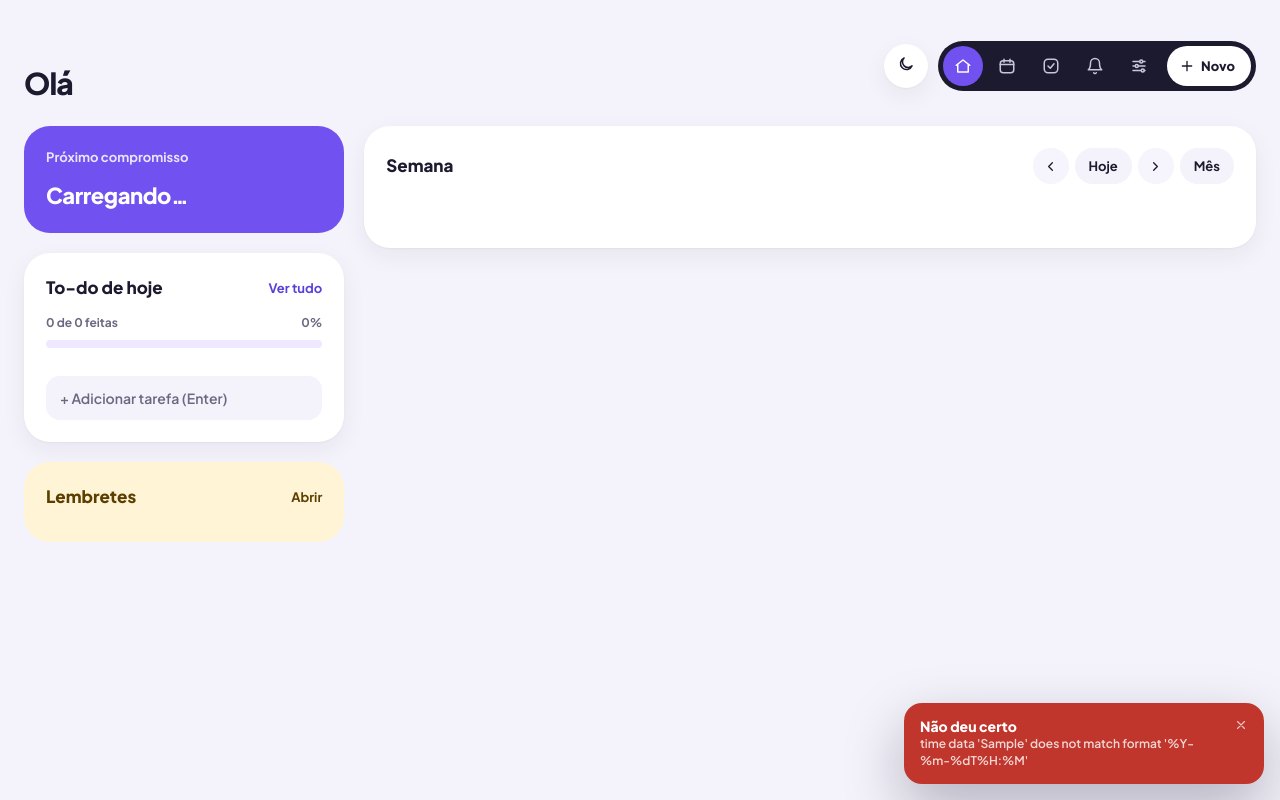
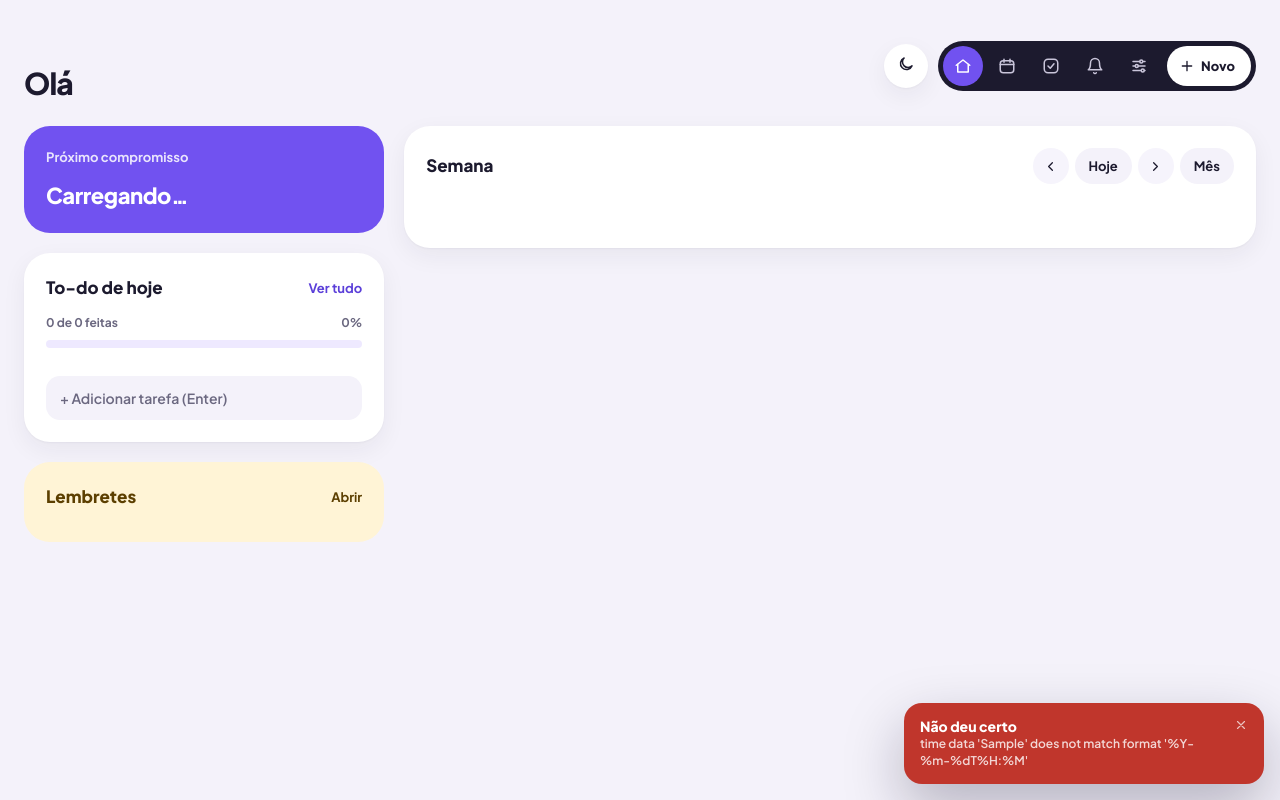
Before and after one commit to ana-psg/daily-life-app, a Flask app: page / in a window 1280 px wide. Run offline with Flask 3, Linux system fonts and the light colour scheme; data comes from the database, SQL or seed files in the repository; tables that the repository leaves empty hold one stand-in row (values such as "Sample post"); data that the repository does not hold is empty.

Commit message:
Telas: tokens de cor e escala, proporções e nada de estilo solto no JS
- cores que estavam fixas (status, prioridade, dock, interruptor, avisos) viram
  tokens nos dois temas; o aviso de erro fica legível no tema escuro (--on-danger)
- escalas de espaço, cantos e texto em tokens.css; altura da hora (--hour)
  compartilhada entre o CSS e o timeline.js
- coluna lateral do painel mais larga: as tarefas cabem numa linha
- semana e mês encolhem em janela estreita em vez de rolar para o lado
- estilos gerados no JS (painel, widget, to-do, lembretes, configurações,
  calendário) trocados por classes
- capturas em janela estreita (900 px), incluindo a tela de entrar, com
  verificação de rolagem lateral

Co-Authored-By: Claude Opus 5.5 <noreply@anthropic.com>

```diff
--- a/dailylife/static/css/base.css
+++ b/dailylife/static/css/base.css
@@ -122,7 +122,7 @@ body[data-local='0'] .desk-only {
   align-items: flex-start;
 }
 .col-side {
-  flex: 1 1 320px;
+  flex: 1 1 360px;
   min-width: 0;
   display: flex;
   flex-direction: column;
@@ -268,10 +268,10 @@ body[data-local='0'] .desk-only {
   flex: none;
 }
 .dot.ok {
-  background: #36b072;
+  background: var(--ok);
 }
 .dot.warn {
-  background: #f2a93b;
+  background: var(--warn);
 }
 .dot.off {
   background: var(--check);
@@ -303,7 +303,7 @@ body[data-local='0'] .desk-only {
   color: var(--on-accent);
 }
 .dock a:not([aria-current]):hover {
-  color: #fff;
+  color: var(--dock-hover);
 }
 .dock .new {
   display: inline-flex;
@@ -312,8 +312,8 @@ body[data-local='0'] .desk-only {
   height: 40px;
   padding: 0 16px 0 12px;
   border-radius: 999px;
-  background: #ffffff;
-  color: #1c1a2e;
+  background: var(--dock-new);
+  color: var(--dock-new-ink);
   font-size: 13px;
   font-weight: 800;
   border: none;
--- a/dailylife/static/css/janelas.css
+++ b/dailylife/static/css/janelas.css
@@ -153,7 +153,7 @@ textarea.in {
 }
 .toast {
   background: var(--dock);
-  color: #fff;
+  color: var(--toast-ink);
   border-radius: 18px;
   padding: 14px 16px;
   box-shadow: var(--modal-shadow);
@@ -181,7 +181,7 @@ textarea.in {
 }
 .toast.err {
   background: var(--danger);
-  color: #fff;
+  color: var(--on-danger);
 }
 @keyframes up {
   from {
--- a/dailylife/static/css/painel.css
+++ b/dailylife/static/css/painel.css
@@ -152,10 +152,10 @@
   flex: none;
 }
 .prio.alta {
-  background: #e5484d;
+  background: var(--prio-alta);
 }
 .prio.media {
-  background: #f2a93b;
+  background: var(--warn);
 }
 .prio.baixa {
   background: var(--check);
@@ -233,7 +233,7 @@
   overflow-x: auto;
 }
 .tl {
-  min-width: 680px;
+  min-width: min(680px, 100%);
   display: flex;
   flex-direction: column;
   gap: 8px;
@@ -288,7 +288,7 @@
 }
 .tl-hours span {
   flex: none;
-  height: 44px;
+  height: var(--hour);
   font-size: 11px;
   font-weight: 600;
   color: var(--muted);
@@ -299,14 +299,14 @@
 }
 .tl-col {
   position: relative;
-  height: 1056px;
+  height: calc(24 * var(--hour));
   border-radius: 14px;
   background-image: repeating-linear-gradient(
     to bottom,
     var(--line) 0,
     var(--line) 1px,
     transparent 1px,
-    transparent 44px
+    transparent var(--hour)
   );
   cursor: copy;
 }
@@ -314,7 +314,7 @@
   background-color: var(--today-col);
 }
 .ev {
-  --c: #7152f0;
+  --c: var(--accent);
   background: color-mix(in srgb, var(--c) var(--tint-bg), var(--surface));
   color: color-mix(in srgb, var(--c) var(--tint-fg), var(--ink));
   border: none;
--- a/dailylife/static/css/telas.css
+++ b/dailylife/static/css/telas.css
@@ -1,6 +1,6 @@
 /* ---------- mês ---------- */
 .month-wrap {
-  min-width: 640px;
+  min-width: min(640px, 100%);
 }
 .month-head {
   display: grid;
@@ -221,7 +221,7 @@
   gap: 14px;
 }
 .rem {
-  --c: #f2b33d;
+  --c: var(--warn);
   background: var(--surface);
   border-radius: 22px;
   padding: 16px;
@@ -380,7 +380,7 @@
   width: 22px;
   height: 22px;
   border-radius: 999px;
-  background: #fff;
+  background: var(--knob);
   transition: left 0.15s;
 }
 .switch[aria-checked='true'] {
--- a/dailylife/static/css/tokens.css
+++ b/dailylife/static/css/tokens.css
@@ -1,4 +1,26 @@
 /* Cores do Daily Life. Tema claro é o padrão; [data-theme="escuro"] troca tudo. */
+
+/* Escalas que não mudam com o tema: use estas em vez de números soltos. */
+:root {
+  --space-1: 4px;
+  --space-2: 8px;
+  --space-3: 12px;
+  --space-4: 16px;
+  --space-5: 20px;
+  --space-6: 24px;
+  --space-8: 32px;
+  --radius-sm: 12px; /* itens dentro de um cartão (menu, chips, células) */
+  --radius: 18px;
+  --radius-lg: 26px; /* cartões */
+  --text-xs: 12px;
+  --text-sm: 13px;
+  --text-md: 14px;
+  --text-lg: 16px;
+  --text-xl: 22px;
+  --text-2xl: 30px;
+  --hour: 44px; /* altura de uma hora na linha do tempo (timeline.js lê este valor) */
+}
+
 :root,
 [data-theme='claro'] {
   --bg: #f4f2fa;
@@ -23,6 +45,15 @@
   --now: #e5484d;
   --today-col: #f7f4ff;
   --check: #c9c5da;
+  --ok: #36b072;
+  --warn: #f2a93b;
+  --prio-alta: #e5484d;
+  --on-danger: #ffffff;
+  --dock-hover: #ffffff;
+  --dock-new: #ffffff;
+  --dock-new-ink: #1c1a2e;
+  --toast-ink: #ffffff;
+  --knob: #ffffff;
   --shadow: 0 1px 2px rgba(28, 26, 46, 0.04), 0 8px 24px rgba(28, 26, 46, 0.06);
   --modal-shadow: 0 24px 60px rgba(16, 12, 40, 0.28);
   --scrim: rgba(28, 26, 46, 0.35);
@@ -54,6 +85,15 @@
   --now: #ff6b81;
   --today-col: #1f1c2b;
   --check: #4a4660;
+  --ok: #4cc38a;
+  --warn: #f5b452;
+  --prio-alta: #ff6b81;
+  --on-danger: #2a0b08;
+  --dock-hover: #ffffff;
+  --dock-new: #ffffff;
+  --dock-new-ink: #1c1a2e;
+  --toast-ink: #f2f0fa;
+  --knob: #ffffff;
   --shadow: none;
   --modal-shadow: 0 24px 60px rgba(0, 0, 0, 0.55);
   --scrim: rgba(0, 0, 0, 0.55);
--- a/dailylife/static/js/calendario.js
+++ b/dailylife/static/js/calendario.js
@@ -107,8 +107,7 @@
     for (let d = new Date(start); d < end; d = addDays(d, 1)) {
       days.push({ data: isoDate(d), nome: DIAS[weekday(d)], num: d.getDate(), hoje: isoDate(d) === today });
     }
-    $('#c-main').innerHTML =
-      '<div id="c-tl"></div><div class="legend" id="c-legend" style="margin-top:12px"></div>';
+    $('#c-main').innerHTML = '<div id="c-tl"></div><div class="legend mt-12" id="c-legend"></div>';
     DA.timeline($('#c-tl'), {
       days,
       eventos,
--- a/dailylife/static/js/config.js
+++ b/dailylife/static/js/config.js
@@ -61,7 +61,7 @@
     } else {
       html = `<div class="set-row"><div class="lbl"><b>${esc(g.conta || 'Conta conectada')}</b>
           <small>${g.sincronizando ? 'Sincronizando…' : g.ultima_sync ? 'Sincronizado às ' + hm(g.ultima_sync) : 'Ainda não sincronizado'}${g.pendentes ? ` · ${g.pendentes} alteração(ões) para enviar` : ''}</small></div>
-        <div style="display:flex;gap:8px"><button class="btn soft sm" type="button" id="g-sync">Sincronizar agora</button>
+        <div class="hrow"><button class="btn soft sm" type="button" id="g-sync">Sincronizar agora</button>
         <button class="btn ghost sm" type="button" id="g-off">Desconectar</button></div></div>`;
       if (g.sincronizando) gPoll = setTimeout(() => google().catch(() => {}), 2000);
     }
@@ -116,10 +116,10 @@
         ${
           c.origem === 'local'
             ? `<label class="sr-only" for="cc-${c.id}">Cor de ${esc(c.nome)}</label><input type="color" id="cc-${c.id}" value="${esc(c.cor)}" data-color>`
-            : `<span class="dot" style="--c:${esc(c.cor)};width:14px;height:14px;margin:0 9px"></span>`
+            : `<span class="dot lg" style="--c:${esc(c.cor)}"></span>`
         }
         <span class="nm" title="${esc(c.nome)}">${esc(c.nome)}</span>
-        <span class="muted" style="font-size:11px;font-weight:700">${c.origem === 'google' ? (c.somente_leitura ? 'Google · leitura' : 'Google') : 'Local'}</span>
+        <span class="muted fs-11 fw-700">${c.origem === 'google' ? (c.somente_leitura ? 'Google · leitura' : 'Google') : 'Local'}</span>
         <button type="button" class="round plain" data-vis="${c.visivel}" aria-label="${c.visivel ? 'Esconder' : 'Mostrar'} ${esc(c.nome)}" title="${c.visivel ? 'Esconder' : 'Mostrar'}">${c.visivel ? icon('eye', 16) : icon('eye-off', 16)}</button>
         ${c.origem === 'local' ? `<button type="button" class="round plain" data-del aria-label="Apagar ${esc(c.nome)}" title="Apagar">${icon('trash', 15)}</button>` : ''}
       </div>`,
--- a/dailylife/static/js/lembretes.js
+++ b/dailylife/static/js/lembretes.js
@@ -43,7 +43,7 @@
       filtro === 'resolvidos' ? `${r.itens.length} resolvidos` : `${abertos} em aberto`;
     $('#l-grid').innerHTML = r.itens.length
       ? r.itens.map(card).join('')
-      : '<p class="empty" style="grid-column:1/-1;text-align:center;padding:24px">Nenhum lembrete aqui.</p>';
+      : '<p class="empty full">Nenhum lembrete aqui.</p>';
   }
 
   $('#l-filtros').addEventListener('click', (e) => {
--- a/dailylife/static/js/modal_tarefa.js
+++ b/dailylife/static/js/modal_tarefa.js
@@ -32,8 +32,8 @@
           (s) => `
         <div class="item sub${s.feito ? ' done' : ''}" data-id="${s.id}">
           <button type="button" class="check" aria-pressed="${s.feito}" aria-label="Marcar subtarefa: ${esc(s.titulo)}" ${editing ? '' : 'disabled'}>${icon('check', 10)}</button>
-          <span style="flex:1">${esc(s.titulo)}</span>
-          <button type="button" class="round plain" style="width:30px;height:30px" aria-label="Remover subtarefa" data-rm>${icon('x', 12)}</button>
+          <span class="flex-1">${esc(s.titulo)}</span>
+          <button type="button" class="round plain size-30" aria-label="Remover subtarefa" data-rm>${icon('x', 12)}</button>
         </div>`,
         )
         .join('');
--- a/dailylife/static/js/painel.js
+++ b/dailylife/static/js/painel.js
@@ -16,8 +16,8 @@
     if (!p) {
       el.className = 'hero empty-hero';
       el.innerHTML = `<div class="top"><span class="label">Próximo compromisso</span></div>
-        <span class="title" style="font-size:18px">Nada marcado nos próximos 7 dias</span>
-        <button type="button" class="btn soft sm" style="align-self:flex-start" id="p-hero-add">+ Compromisso</button>`;
+        <span class="title fs-18">Nada marcado nos próximos 7 dias</span>
+        <button type="button" class="btn soft sm self-start" id="p-hero-add">+ Compromisso</button>`;
       $('#p-hero-add').onclick = () => DA.openEvento({});
       return;
     }
@@ -30,7 +30,7 @@
         ? ''
         : `${DA.DIAS[DA.weekday(parse(p.inicio))]}, ${parse(p.inicio).getDate()}/${DA.pad(parse(p.inicio).getMonth() + 1)} · `;
     el.innerHTML = `<div class="top"><span class="label">Próximo compromisso</span><span class="badge">${esc(p.em)}</span></div>
-      <div style="display:flex;flex-direction:column;gap:4px">
+      <div class="stack gap-4">
         <span class="title">${esc(p.titulo)}</span>
         <span class="when">${dia}${esc(p.horario)}${p.local && !isUrl(p.local) ? ' · ' + esc(p.local) : ''}</span>
       </div>${link}`;
@@ -66,7 +66,7 @@
     const box = $('#p-rems');
     $('#p-rem-h').textContent = `Lembretes · ${list.filter((r) => r.estado !== 'feito').length}`;
     if (!list.length) {
-      box.innerHTML = '<p class="empty" style="color:inherit;opacity:.7">Nada para lembrar hoje.</p>';
+      box.innerHTML = '<p class="empty c-inherit op-70">Nada para lembrar hoje.</p>';
       return;
     }
     box.innerHTML = list
@@ -74,7 +74,7 @@
         const done = r.estado === 'feito';
         return `<div class="item${done ? ' done' : ''}">
         <button type="button" class="check" data-rem="${r.id}" data-done="${done}" aria-pressed="${done}" aria-label="Marcar lembrete: ${esc(r.titulo)}">${icon('check', 12)}</button>
-        <button type="button" class="txt" style="font-weight:700" data-open-rem="${r.id}">${esc(r.titulo)}</button>
+        <button type="button" class="txt fw-700" data-open-rem="${r.id}">${esc(r.titulo)}</button>
         <span class="tag${r.atrasado ? ' late' : ''}">${r.recorrente && done ? 'volta ' + esc(r.volta) : esc(r.hora)}</span>
       </div>`;
       })
@@ -92,11 +92,11 @@
     const when = ev.dia_inteiro ? 'Dia inteiro' : `${ev.inicio.slice(11, 16)} – ${ev.fim.slice(11, 16)}`;
     box.innerHTML = `<div class="detail">
       <div class="info"><span class="dot" style="--c:${esc(ev.cor)}"></span>
-        <div style="display:flex;flex-direction:column;min-width:0">
+        <div class="stack min-w-0">
           <span class="t">${esc(ev.titulo)}</span>
           <span class="s">${DA.DIAS[DA.weekday(s)]}, ${s.getDate()}/${DA.pad(s.getMonth() + 1)} · ${when}${ev.local ? ' · ' + esc(ev.local) : ''} · ${esc(ev.calendario)}${ev.google ? ' (Google)' : ''}</span>
         </div></div>
-      <div style="display:flex;gap:8px">
+      <div class="hrow">
         ${isUrl(ev.local) ? `<a class="btn ghost sm" href="${esc(href(ev.local))}" target="_blank" rel="noopener">Abrir link</a>` : ''}
         <button type="button" class="btn soft sm" id="p-edit">${ev.somente_leitura ? 'Ver' : 'Editar'}</button>
       </div></div>`;
--- a/dailylife/static/js/timeline.js
+++ b/dailylife/static/js/timeline.js
@@ -2,7 +2,8 @@
 'use strict';
 
 (() => {
-  const HOUR = 44;
+  // Altura de uma hora: vem do token --hour do CSS (tokens.css), para os dois nunca ficarem diferentes
+  const HOUR = parseFloat(getComputedStyle(document.documentElement).getPropertyValue('--hour')) || 44;
   const { esc, parse, isoDate, addDays, pad } = DA;
 
   // Distribui eventos que se sobrepõem em colunas lado a lado
@@ -83,7 +84,7 @@
       '</div>';
     if (hasAllday) {
       html +=
-        '<div class="tl-allday"><div class="muted" style="font-size:11px;font-weight:600">dia todo</div>' +
+        '<div class="tl-allday"><div class="muted fs-11 fw-600">dia todo</div>' +
         byDay
           .map(
             (d) =>
--- a/dailylife/static/js/todo.js
+++ b/dailylife/static/js/todo.js
@@ -38,7 +38,7 @@
     });
     const box = $('#t-list');
     if (!itens.length) {
-      box.innerHTML = `<p class="empty" style="text-align:center;padding:24px">${aba === 'feitas' ? 'Nenhuma tarefa concluída ainda.' : 'Nada por aqui. Adicione uma tarefa acima.'}</p>`;
+      box.innerHTML = `<p class="empty center-pad">${aba === 'feitas' ? 'Nenhuma tarefa concluída ainda.' : 'Nada por aqui. Adicione uma tarefa acima.'}</p>`;
       return;
     }
     box.innerHTML = itens
@@ -46,7 +46,7 @@
         (t) => `
       <div class="todo-card${t.feito ? ' done' : ''}" data-id="${t.id}" draggable="${aba !== 'feitas'}">
         <div class="row1">
-          <button type="button" class="check" style="width:24px;height:24px" data-toggle="${t.id}" aria-pressed="${t.feito}" aria-label="Marcar: ${esc(t.titulo)}">${icon('check', 12)}</button>
+          <button type="button" class="check s24" data-toggle="${t.id}" aria-pressed="${t.feito}" aria-label="Marcar: ${esc(t.titulo)}">${icon('check', 12)}</button>
           <button type="button" class="body" data-open="${t.id}">
             <span class="t">${esc(t.titulo)}</span>
             <span class="m${t.atrasada ? ' late' : ''}">${t.atrasada ? 'Atrasada · ' : ''}${esc(meta(t))}</span>
```
Also changed, not shown: CLAUDE.md (+6 -0 lines), dailylife/static/css/responsivo.css (+67 -0 lines), dailylife/static/js/widget.js (+9 -9 lines), tests/e2e_telas.py (+18 -0 lines).
